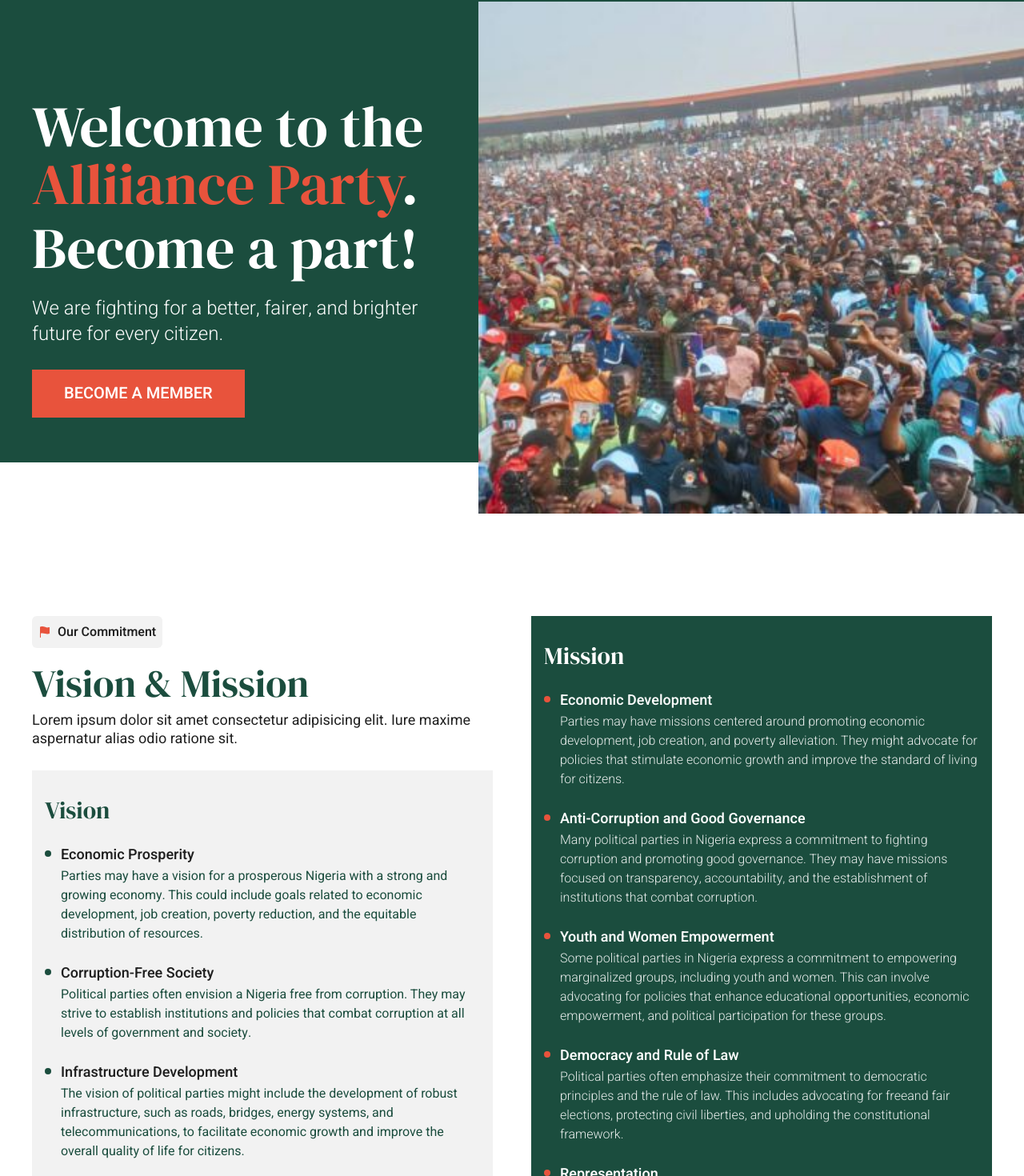
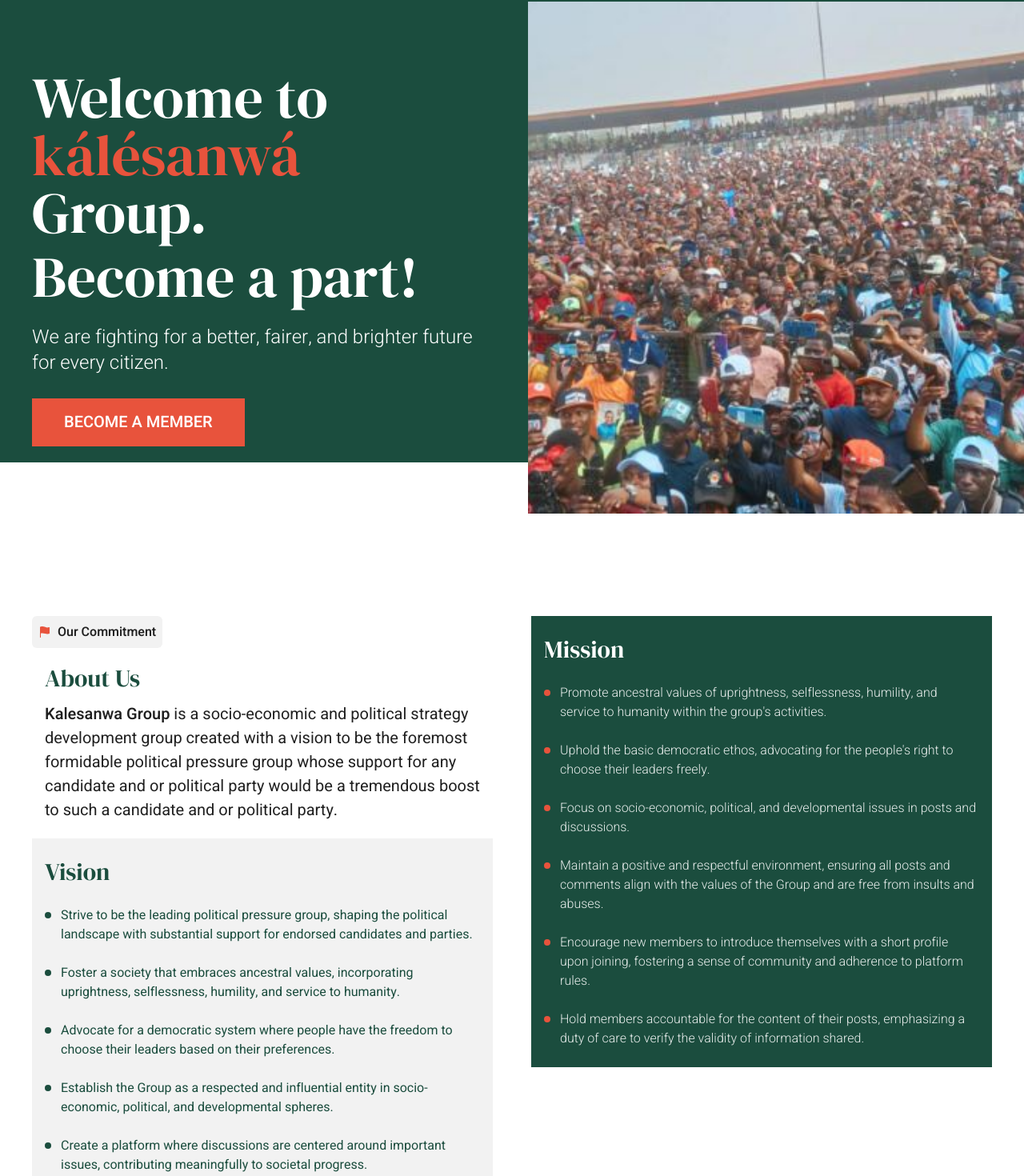
Before and after one commit to iam4tunate/alliance-party, a React (Vite) app: page / in a window 1280 px wide. Shown: the part 142-1612 px from the top of the page at 80% size. Built offline with nearby package versions, Linux system fonts and the light colour scheme.

Commit message:
changed logo, vision and mission text

```diff
--- a/src/data.js
+++ b/src/data.js
@@ -21,56 +21,54 @@ import TUC from "./assets/images/tuc.png";
 export const MISSIONS = [
   {
     id: 1,
-    title: "Economic Development",
-    text: "Parties may have missions centered around promoting economic development, job creation, and poverty alleviation. They might advocate for policies that stimulate economic growth and improve the standard of living for citizens.",
+    text: "Promote ancestral values of uprightness, selflessness, humility, and service to humanity within the group's activities.",
   },
   {
     id: 2,
-    title: "Anti-Corruption and Good Governance",
-    text: "Many political parties in Nigeria express a commitment to fighting corruption and promoting good governance. They may have missions focused on transparency, accountability, and the establishment of institutions that combat corruption.",
+    text: "Uphold the basic democratic ethos, advocating for the people's right to choose their leaders freely.",
   },
   {
     id: 3,
-    title: "Youth and Women Empowerment",
-    text: "Some political parties in Nigeria express a commitment to empowering marginalized groups, including youth and women. This can involve advocating for policies that enhance educational opportunities, economic empowerment, and political participation for these groups.",
+    text: "Focus on socio-economic, political, and developmental issues in posts and discussions.",
   },
   {
     id: 4,
-    title: "Democracy and Rule of Law",
-    text: "Political parties often emphasize their commitment to democratic principles and the rule of law. This includes advocating for freeand fair elections, protecting civil liberties, and upholding the constitutional framework.",
+    text: "Maintain a positive and respectful environment, ensuring all posts and comments align with the values of the Group and are free from insults and abuses.",
   },
   {
     id: 5,
-    title: "Representation",
-    text: "Nigerian political parties aim to represent the diverse interests and concerns of the population. They seek to articulate the needs and aspirations of their constituents, taking into account the country's cultural, ethnic, and regional diversity.",
+    text: "Encourage new members to introduce themselves with a short profile upon joining, fostering a sense of community and adherence to platform rules.",
+  },
+  {
+    id: 6,
+    text: "Hold members accountable for the content of their posts, emphasizing a duty of care to verify the validity of information shared.",
   },
 ];
 
 export const VISIONS = [
   {
     id: 1,
-    title: "Economic Prosperity",
-    text: "Parties may have a vision for a prosperous Nigeria with a strong and growing economy. This could include goals related to economic development, job creation, poverty reduction, and the equitable distribution of resources.",
+    text: "Strive to be the leading political pressure group, shaping the political landscape with substantial support for endorsed candidates and parties.",
   },
   {
     id: 2,
-    title: "Corruption-Free Society",
-    text: "Political parties often envision a Nigeria free from corruption. They may strive to establish institutions and policies that combat corruption at all levels of government and society.",
+    text: "Foster a society that embraces ancestral values, incorporating uprightness, selflessness, humility, and service to humanity.",
   },
   {
     id: 3,
-    title: "Infrastructure Development",
-    text: "The vision of political parties might include the development of robust infrastructure, such as roads, bridges, energy systems, and telecommunications, to facilitate economic growth and improve the overall quality of life for citizens.",
+    text: "Advocate for a democratic system where people have the freedom to choose their leaders based on their preferences.",
   },
   {
     id: 4,
-    title: "Educational Excellence",
-    text: "Parties may have a vision for an education system that fosters excellence and provides equal opportunities for all citizens. This could involve policies aimed at improving access to quality education and enhancing the skills of the workforce.",
+    text: "Establish the Group as a respected and influential entity in socio-economic, political, and developmental spheres.",
   },
   {
     id: 5,
-    title: "National Unity and Integration",
-    text: "Many political parties in Nigeria aim to contribute to the promotion of national unity and integration. Given the country's diverse ethnic, cultural, and religious makeup, parties may envision a Nigeria where all citizens, regardless of their background, can coexist harmoniously.",
+    text: "Create a platform where discussions are centered around important issues, contributing meaningfully to societal progress.",
+  },
+  {
+    id: 6,
+    text: "Cultivate an environment within the Group that exemplifies mutual respect, cooperation, and a shared commitment to positive engagement.",
   },
 ];
 
--- a/src/ui/Commitment.jsx
+++ b/src/ui/Commitment.jsx
@@ -10,17 +10,18 @@ const Commitment = () => {
             <IoFlag className="text-secondary" />
             <span>Our Commitment</span>
           </span>
-          <div className="pt-5 pb-7">
-            <div className="font-DMSefif text-5xl max-md:text-4xl text-primary pb-3">
-              Vision & Mission
+          <div className="py-5 px-4 max-sm:px-2">
+            <span className="font-DMSefif text-primary text-3xl">About Us</span>
+            <div className="pt-3 leading-normal">
+              <span className="font-Heebo500">Kalesanwa Group</span> is a socio-economic and political strategy
+              development group created with a vision to be the foremost
+              formidable political pressure group whose support for any
+              candidate and or political party would be a tremendous boost to
+              such a candidate and or political party.
             </div>
-            <p className="text-lg max-sm:text-base leading-tight">
-              Lorem ipsum dolor sit amet consectetur adipisicing elit. Iure
-              maxime aspernatur alias odio ratione sit.
-            </p>
           </div>
         </div>
-        <div className="bg-gray py-8 px-4 max-sm:px-2">
+        <div className="bg-gray py-6 px-4 max-sm:px-2">
           <span className="font-DMSefif text-primary text-3xl">Vision</span>
           {VISIONS.map((vision) => (
             <div
@@ -37,7 +38,7 @@ const Commitment = () => {
           ))}
         </div>
       </div>
-      <div className="bg-primary text-white col-start-2 col-end-3 max-lg:col-start-1 max-lg:col-end-2 py-8 px-4 max-sm:px-2 h-fit">
+      <div className="bg-primary text-white col-start-2 col-end-3 max-lg:col-start-1 max-lg:col-end-2 py-6 px-4 max-sm:px-2 h-fit">
         <span className="font-DMSefif text-3xl">Mission</span>
         {MISSIONS.map((mission) => (
           <div
--- a/src/ui/Contribute.jsx
+++ b/src/ui/Contribute.jsx
@@ -6,7 +6,8 @@ const Contribute = () => {
       <div className="maxW padX flex max-md:flex-col max-md:gap-y-8 items-center max-lg:items-start justify-between text-white">
         <div className="flex flex-col gap-y-4 text-5xl max-lg:text-4xl font-DMSefif w-[60%] max-md:w-[90%] max-sm:w-full">
           <span className="leading-[1.1] max-sm:leading-[1.10]">
-            Get involved & participate in strengthening our esteemed party.
+            Engage and actively contribute to fortifying the strength of our
+            esteemed political group.
           </span>
         </div>
         <Link to="/auth/register">
--- a/src/ui/Footer.jsx
+++ b/src/ui/Footer.jsx
@@ -19,12 +19,12 @@ const Footer = () => {
             <IoLogoWhatsapp />
           </div>
         </div>
-        <div className="flex max-lg:flex-wrap gap-x-10 gap-y-12 items-center justify-between text-gray max-md:text-lg max-sm:text-base">
+        <div className="flex max-lg:flex-wrap gap-x-10 gap-y-6 items-center justify-between text-gray max-md:text-lg max-sm:text-base">
           <div className="flex items-center gap-x-4 max-md:gap-x-2">
             <IoLocationSharp className="text-3xl text-secondary max-md:text-2xl" />
             <span>
-              34 Ridge Road, London,
-              <br /> 40341 United States
+            22 Obafemi Awolowo Rd
+              <br /> Lagos, Nigeria
             </span>
           </div>
           <div className="flex items-center gap-x-4 max-md:gap-x-2">
--- a/src/ui/Hero.jsx
+++ b/src/ui/Hero.jsx
@@ -15,12 +15,14 @@ const Hero = () => {
   return (
     <div className="bg-primary h-[40rem] max-lg:h-full">
       <div className=" pt-16 pb-16 max-lg:pb-10 flex max-lg:flex-col max-lg:gap-y-12 items-center justify-between max-w-screen-2xl max-2xl:ml-auto 2xl:mx-auto 2xl:padX max-lg:px-0 lg:pl-10">
-        <div className="w-[40%] max-lg:w-full text-white max-lg:padX">
+        <div className="w-[45%] max-lg:w-full text-white max-lg:padX">
           <div className="font-DMSefif text-7xl max-lg:text-6xl max-sm:text-5xl pb-2">
-            Welcome to the{" "}
-            <span className="text-secondary">Alliiance Party</span>.
+            Welcome to <span className="text-secondary">kálésanwá</span>{" "}
+            Group.
           </div>
-          <div className="font-DMSefif text-7xl max-lg:text-6xl max-sm:text-5xl pb-6">Become a part!</div>
+          <div className="font-DMSefif text-7xl max-lg:text-6xl max-sm:text-5xl pb-6">
+            Become a part!
+          </div>
           <p className="text-2xl max-sm:text-xl font-Heebo300">
             We are fighting for a better, fairer, and brighter future for every
             citizen.
@@ -31,7 +33,7 @@ const Hero = () => {
             </button>
           </Link>
         </div>
-        <div className="w-[55%] max-lg:w-full">
+        <div className="w-[50%] max-lg:w-full">
           <Swiper
             slidesPerView={1}
             className="mySwiper"
--- a/src/ui/Navbar.jsx
+++ b/src/ui/Navbar.jsx
@@ -1,14 +1,15 @@
 import { BsArrowRight } from "react-icons/bs";
 import { Link } from "react-router-dom";
 import { IoMenu } from "react-icons/io5";
+import LOGO from '../assets/images/logo.jpg'
 
 const Navbar = () => {
   return (
     <div className="maxW padX flex items-stretch justify-between h-20">
       <div className="font-DMSefif text-2xl max-sm:text-xl font-bold text-primary self-center">
-        Alliance Political Party
+        <img src={LOGO} alt="" className="w-[8rem] object-cover"/>
       </div>
-      <ul className="flex items-center gap-x-6 text-lg text-dark max-lg:hidden">
+      <ul className="flex items-center gap-x-10 text-lg text-dark max-lg:hidden">
         <li>Home</li>
         <li>Program</li>
         <li>Team</li>
@@ -18,7 +19,7 @@ const Navbar = () => {
       <div className="flex items-center">
         <IoMenu className="text-3xl lg:hidden text-primary" />
         <Link to="/auth/register" className="pl-6 max-sm:hidden">
-          <li className="flex items-center h-full text-secondary gap-x-2 font-Heebo600">
+          <li className="flex items-center h-full text-secondary gap-x-1 font-Heebo600 uppercase text-lg">
             <span>Become a member</span>
             <BsArrowRight />
           </li>
```
Also changed, not shown: src/assets/images/logo.jpg (added).
